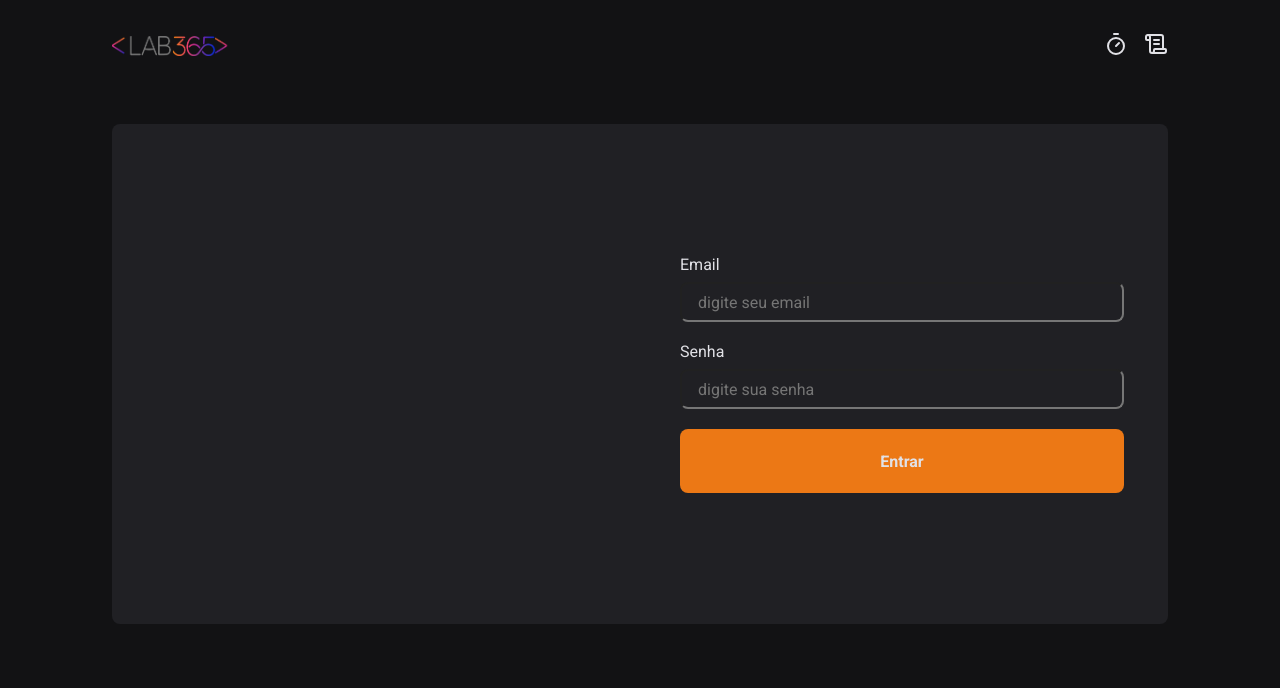
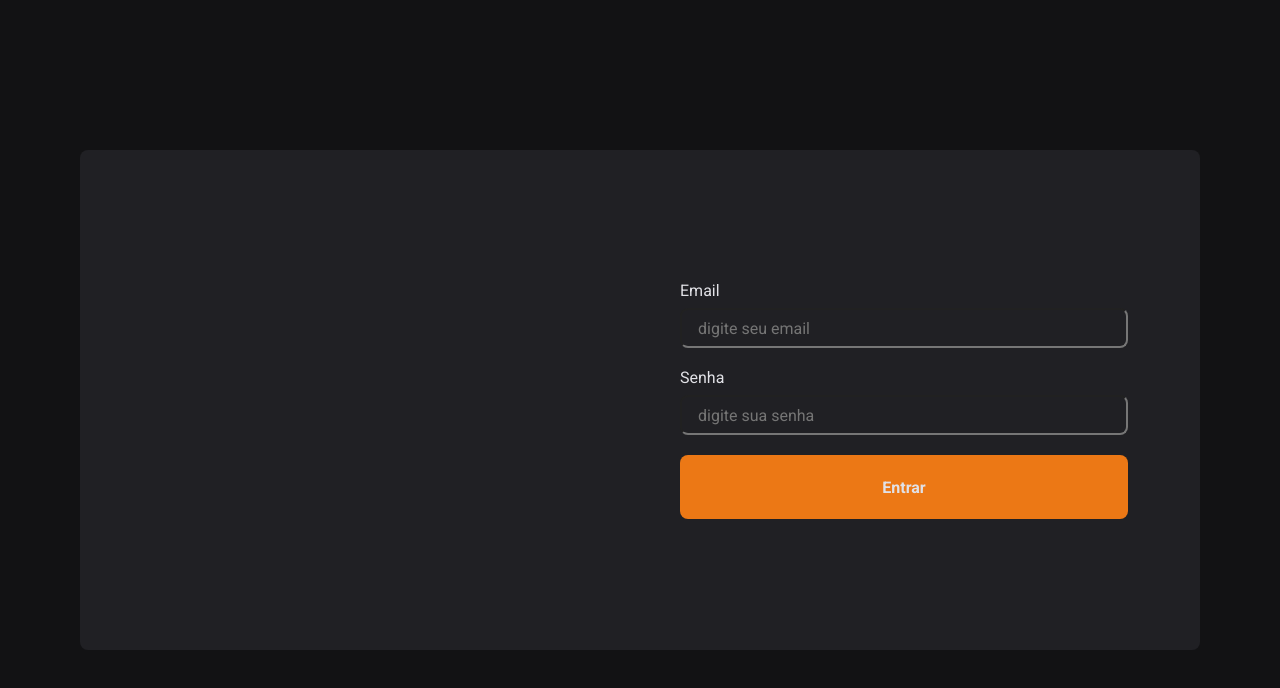
Before and after one commit to BrunoViscardi/FuturoDEV_modulo3_pomodoro, a React (Vite) app in the folder lab-timer/: page /login in a window 1280 px wide. Shown: the top 688 px of the page. Built offline with nearby package versions, Linux system fonts and the light colour scheme.

Commit message:
feat: criando rotas privadas

```diff
--- a/lab-timer/src/pages/login/index.jsx
+++ b/lab-timer/src/pages/login/index.jsx
@@ -29,20 +29,28 @@ export function LoginPage() {
         const usuario = usuarios.find(user => user.email == email && user.senha == senha);
 
         if (usuario) {
-            setAuth ("true")
+            setAuth("true")
             localStorage.setItem("isAutenticado", auth)
             window.location.href = "/"
             setUsuarioLogin({ ...usuarioLogin, msgErro: "false" })
 
         } else {
-            setAuth ("false")
+            setAuth("false")
             localStorage.setItem("isAutenticado", auth)
             setUsuarioLogin({ ...usuarioLogin, msgErro: "true" })
         }
     }
 
     return (
+
         <>
+            <div className="conteiner--template-login">
+
+
+
+                <div className="conteudo--template-login">
+
+
                     <div className="loginContainer">
                         <div className="loginConteudo">
                             <form className="formLogin">
@@ -71,6 +79,11 @@ export function LoginPage() {
                         </div>
 
                     </div>
+                </div>
+            </div>
+
+
+
 
 
         </>
--- a/lab-timer/src/pages/login/login.css
+++ b/lab-timer/src/pages/login/login.css
@@ -41,3 +41,22 @@
     padding: 0 16px;
     font-size: 16px;
 }
+
+.conteudo--template-login{
+    display: flex;
+    align-items: center;
+    background: var(--shape);
+    border-radius: 8px;
+    min-height: 500px;
+    width: 100%;
+    max-width: 1120px;
+    padding: 32px;
+}
+
+.conteiner--template-login{
+    height: 100vh;
+    width: 100vw;
+    display: flex;
+    justify-content: center;
+    align-items: center;
+}
--- a/lab-timer/src/routes/index.jsx
+++ b/lab-timer/src/routes/index.jsx
@@ -3,17 +3,31 @@ import { HomePage } from '../pages/home'
 import { HistoryPage } from '../pages/history'
 import { Layout } from '../template'
 import { LoginPage } from "../pages/login";
+import { Navigate } from "react-router-dom";
+
+
+
+let isAutenticado = JSON.parse(localStorage.getItem("isAutenticado")) || false
+const PrivateRoute = ({ children }) => {
+    return isAutenticado ? [children] : <Navigate to="/login" />
+}
+
+
 
 export const routes = createBrowserRouter([
     {
+        path: '/login', // caminho da pagina,
+        element: <LoginPage />
+    },
+    {
         path: '/', // caminho
-        element: <Layout />, // componente que vai renderizar em tela
+        element: (
+            <PrivateRoute>
+                <Layout />
+            </PrivateRoute>
+        ), // componente que vai renderizar em tela
         // nested routes
         children: [
-            {
-                path: '/login', // caminho da pagina,
-                element: <LoginPage />
-            },
             {
                 path: '/', // caminho da pagina,
                 element: <HomePage />
```
Lines whose indentation alone changed are shown as unchanged.
